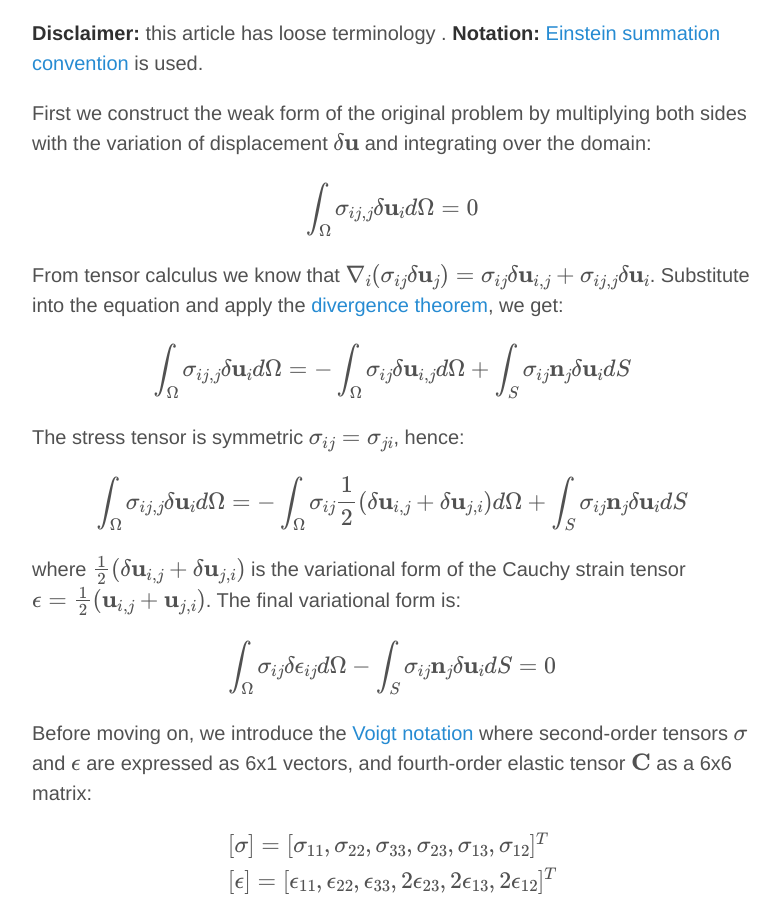
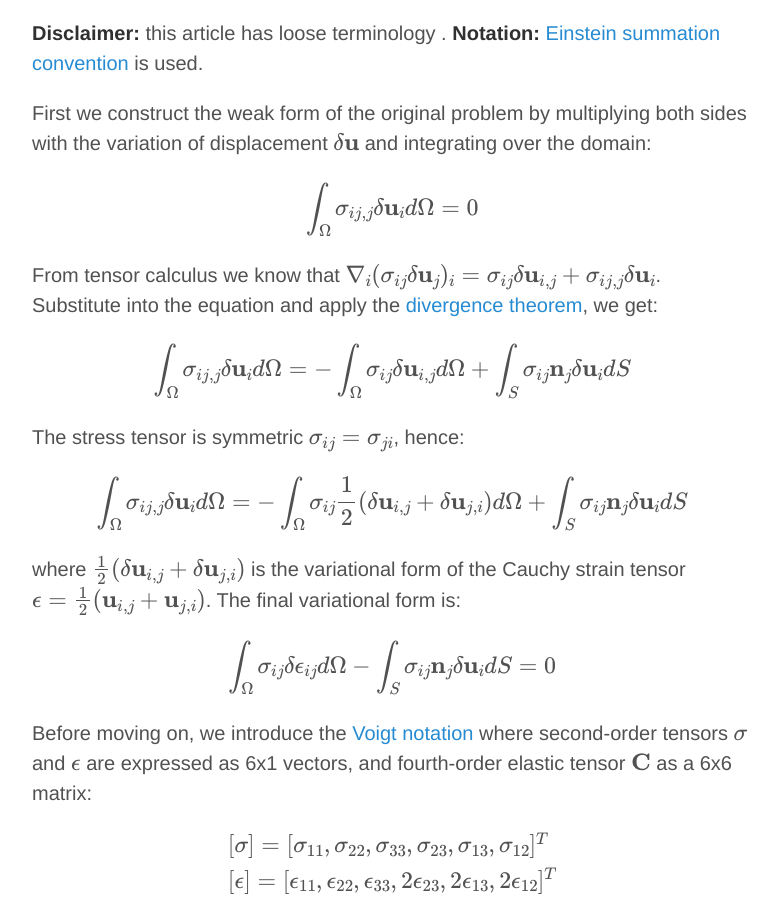
Before and after one commit to FeiZhu/blog, a Jekyll site: the page built from _posts/2015-04-01-solving-harmonic-displacements-with-fem-discretization.md, in a window 1280 px wide and 900 px high, scrolled down 558 px. Shown: the whole window, without its empty margins (248-1028 px from the left). Built offline with Jekyll 4.4.1, drawn with Linux system fonts in a browser that asks for light colours; formulas are drawn with MathJax 3.

```diff
--- a/_posts/2015-04-01-solving-harmonic-displacements-with-fem-discretization.md
+++ b/_posts/2015-04-01-solving-harmonic-displacements-with-fem-discretization.md
@@ -22,7 +22,7 @@ $$
 \int_{\Omega}\sigma_{ij,j}\delta\mathbf{u}_id\Omega = 0
 $$
 
-From tensor calculus we know that $\nabla\_i(\sigma\_{ij}\delta\mathbf{u}\_j) = \sigma\_{ij}\delta\mathbf{u}\_{i,j}+\sigma\_{ij,j}\delta\mathbf{u}\_i $. Substitute into the equation and apply the [divergence theorem](http://en.wikipedia.org/wiki/Divergence_theorem), we get:
+From tensor calculus we know that $\nabla\_i(\sigma\_{ij}\delta\mathbf{u}\_j)\_i = \sigma\_{ij}\delta\mathbf{u}\_{i,j}+\sigma\_{ij,j}\delta\mathbf{u}\_i $. Substitute into the equation and apply the [divergence theorem](http://en.wikipedia.org/wiki/Divergence_theorem), we get:
 
 $$
 \int_\Omega\sigma_{ij,j}\delta\mathbf{u}_id\Omega=-\int_\Omega\sigma_{ij}\delta\mathbf{u}_{i,j}d\Omega +\int_S\sigma_{ij}\mathbf{n}_j\delta\mathbf{u}_idS
```
